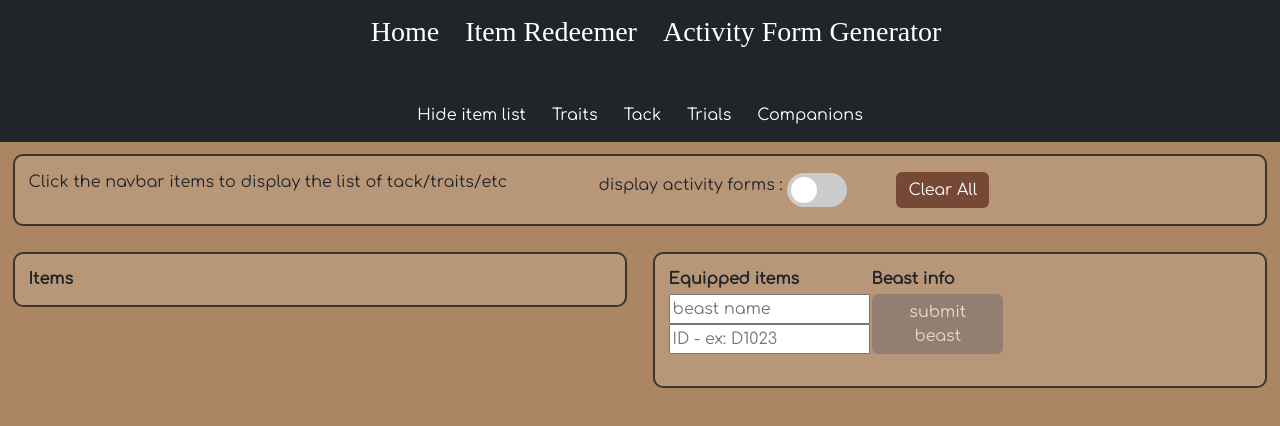
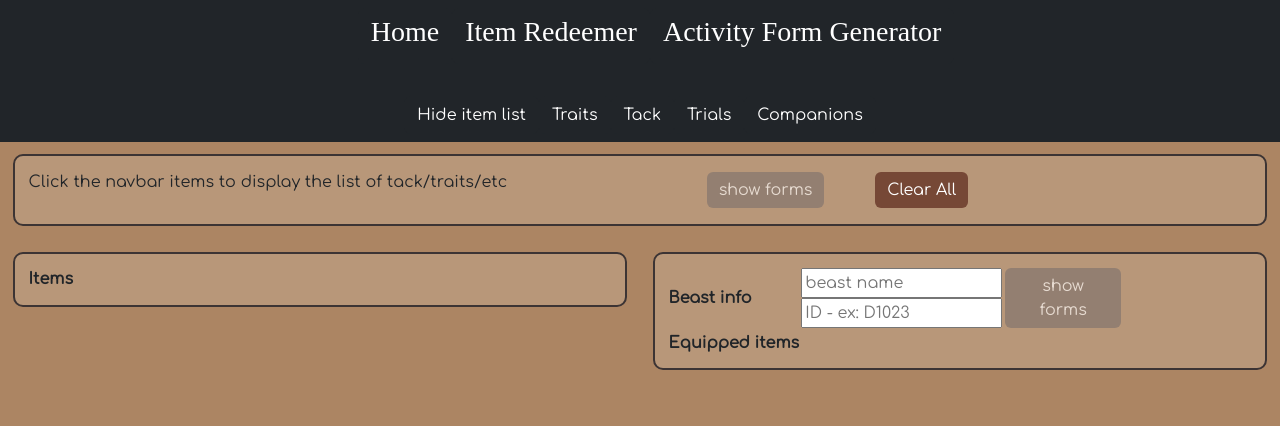
Before and after one commit to AidenHighope/Prehistoria-Redeemer-2.0, an Angular app: page /tack-gen in a window 1280 px wide. Shown: the top 426 px of the page. Built offline with nearby package versions, Linux system fonts and the light colour scheme; a web font is replaced by a local one.

Commit message:
update tack-gen

```diff
--- a/src/app/tack-gen/tack-gen.component.html
+++ b/src/app/tack-gen/tack-gen.component.html
@@ -39,11 +39,13 @@
             <p>Click the navbar items to display the list of tack/traits/etc</p>
           </td>
           <td>
-            display activity forms :
-            <label class="switch">
-              <input type="checkbox" (click)="toggleVisibility()" />
-              <span class="slider round"></span>
-            </label>
+            <button
+              class="btn btn-danger"
+              (click)="setupBeast(id)"
+              [disabled]="!id"
+            >
+              show forms
+            </button>
           </td>
           <td>
             <button class="btn btn-danger" (click)="clearAll()">
@@ -66,6 +68,7 @@
     <p><b>Relevant Items/Bonuses:</b></p>
     <ul>
       <li><u>Monthly Bonus (if relevant)</u></li>
+      <div></div>
       <li *ngFor="let item of tackResult(activity)">
         <u>{{ item.name }}</u>
       </li>
@@ -102,14 +105,10 @@
       {{ message }}
     </p>
     <table>
-      <thead>
-        <tr>
-          <th>Equipped items</th>
-          <th>Beast info</th>
-        </tr>
-      </thead>
+      <thead></thead>
       <tbody>
         <tr>
+          <td><b>Beast info</b></td>
           <td>
             <input
               type="text"
@@ -125,11 +124,12 @@
               (click)="setupBeast(id)"
               [disabled]="!id"
             >
-              submit beast
+              show forms
             </button>
           </td>
         </tr>
         <tr>
+          <td><b>Equipped items</b></td>
           <td>
             <ul>
               <li *ngFor="let item of selectedTack">
--- a/src/app/tack-gen/tack-gen.component.scss
+++ b/src/app/tack-gen/tack-gen.component.scss
@@ -17,66 +17,3 @@ nav {
     align-self: self-end;
   }
 }
-
-/* The switch - the box around the slider */
-.switch {
-  position: relative;
-  display: inline-block;
-  width: 60px;
-  height: 34px;
-}
-
-/* Hide default HTML checkbox */
-.switch input {
-  opacity: 0;
-  width: 0;
-  height: 0;
-}
-
-/* The slider */
-.slider {
-  position: absolute;
-  cursor: pointer;
-  top: 0;
-  left: 0;
-  right: 0;
-  bottom: 0;
-  background-color: #ccc;
-  -webkit-transition: 0.4s;
-  transition: 0.4s;
-}
-
-.slider:before {
-  position: absolute;
-  content: "";
-  height: 26px;
-  width: 26px;
-  left: 4px;
-  bottom: 4px;
-  background-color: white;
-  -webkit-transition: 0.4s;
-  transition: 0.4s;
-}
-
-input:checked + .slider {
-  background-color: #2196f3;
-}
-
-input:focus + .slider {
-  box-shadow: 0 0 1px #2196f3;
-}
-
-input:checked + .slider:before {
-  -webkit-transform: translateX(26px);
-  -ms-transform: translateX(26px);
-  transform: translateX(26px);
-}
-
-/* Rounded sliders */
-.slider.round {
-  border-radius: 34px;
-}
-
-.slider.round:before {
-  border-radius: 50%;
-}
--- a/src/app/tack-gen/tack-gen.component.ts
+++ b/src/app/tack-gen/tack-gen.component.ts
@@ -30,16 +30,9 @@ export class TackGenComponent {
   id: string = '';
   isHidden = true;
   message: string = '';
+  line: tack = { name: '----', type: 'none', activity: 'none' };
 
-  tackResult(activity: string): tack[] {
-    this.splitSelected = [...this.selectedTack];
-    this.orderTack(this.splitSelected);
-    return this.splitSelected.filter(
-      (a) => a.activity === activity || a.activity === 'any'
-    );
-  }
   //#endregion
-  // beast = {species: "", id: "", equipped: [tack array]}
 
   //#region beast logic
   setupBeast(id: string): void {
@@ -66,6 +59,7 @@ export class TackGenComponent {
     };
     this.setLuckyTotem(this.species);
     this.tackedBeast = dataToPush;
+    this.toggleVisibility();
   }
   setLuckyTotem(species: string) {
     let luckyTotem = this.selectedTack.find((a) => {
@@ -146,6 +140,16 @@ export class TackGenComponent {
   //#endregion
 
   //#region Sorting
+  tackResult(activity: string): tack[] {
+    // this.orderTack(this.selectedTack);
+    this.splitSelected = [...this.selectedTack];
+    this.orderTack(this.splitSelected);
+
+    return this.splitSelected.filter(
+      (a) => a.activity === activity || a.activity === 'any'
+    );
+  }
+
   filterByCategory(name: string) {
     this.allItems = this.tackService.getByType(name);
   }
```
